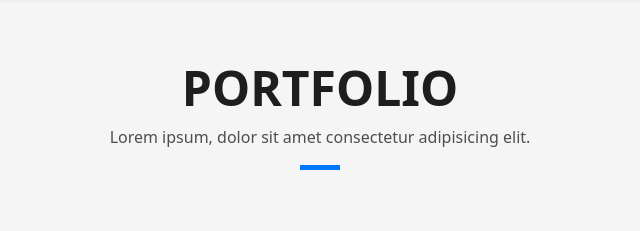
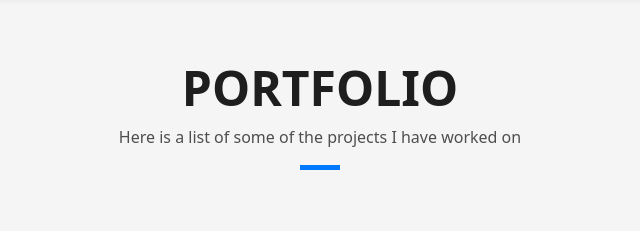
Before and after one commit to john-muinde/portfolio, a plain HTML site: page index.html in a window 1280 px wide. Shown: the part 3080-3311 px from the top of the page, 320-960 px from the left. Drawn offline with Linux system fonts and the light colour scheme.

Commit message:
portfolio projects

```diff
--- a/index.html
+++ b/index.html
@@ -342,7 +342,7 @@
                 Portfolio
               </h3>
               <p class="subtitle-a">
-                Lorem ipsum, dolor sit amet consectetur adipisicing elit.
+                Here is a list of some of the projects I have worked on
               </p>
               <div class="line-mf"></div>
             </div>
```
